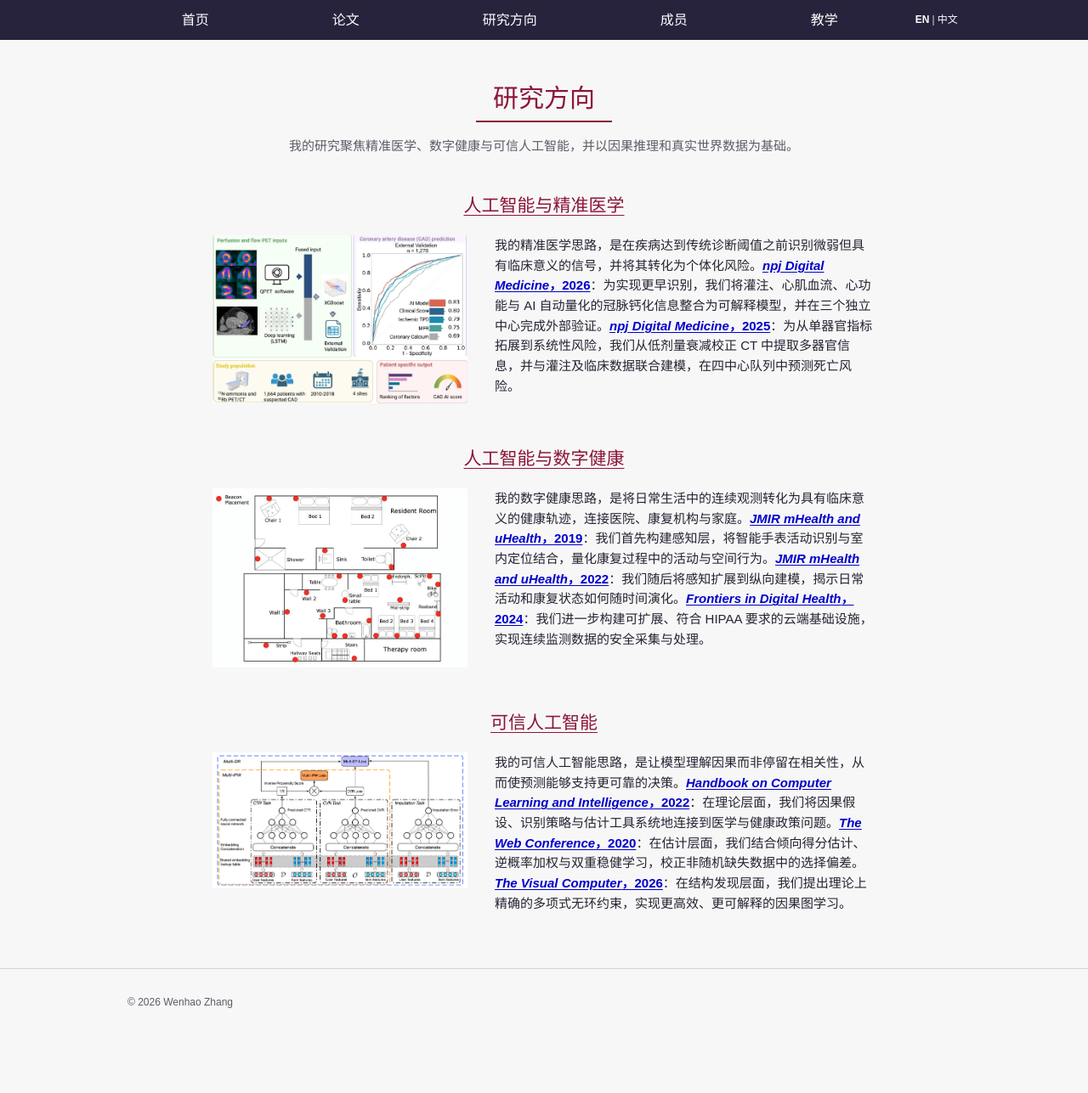
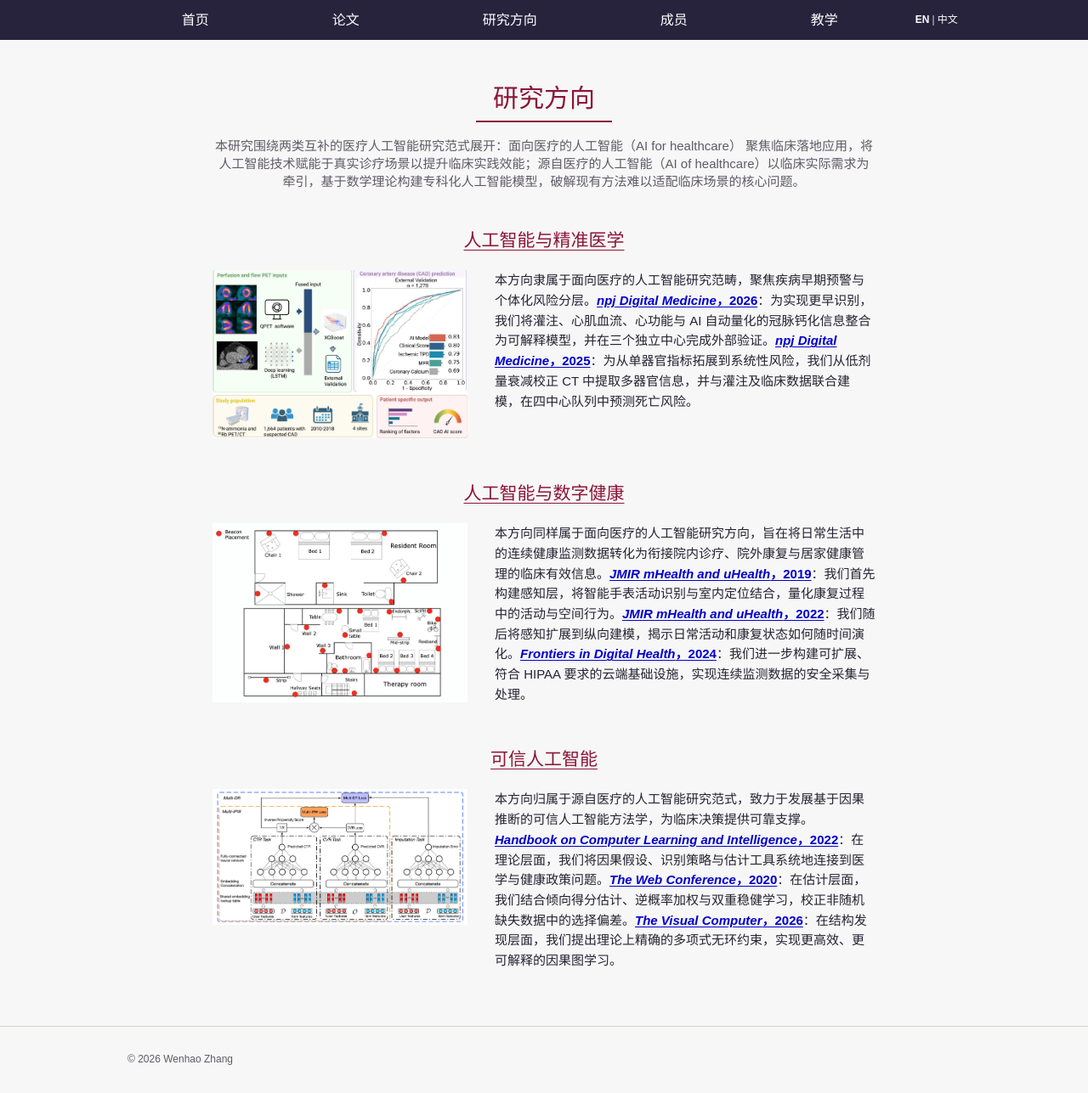
Before and after one commit to wenhaoz-fengcai/homepage, a Jekyll site: the page built from zh/research.md, in a window 1280 px wide. Shown: the whole page at 85% size. Built offline with Jekyll 4.4.1, drawn with Linux system fonts in a browser that asks for light colours; before the commit the page ends 1219 px from its top, so only the background shows below that.

Commit message:
Revise research introduction and narratives

```diff
--- a/zh/research.md
+++ b/zh/research.md
@@ -1,6 +1,6 @@
 ---
 title: "研究方向"
-intro: "我的研究聚焦精准医学、数字健康与可信人工智能，并以因果推理和真实世界数据为基础。"
+intro: "本研究围绕两类互补的医疗人工智能研究范式展开：面向医疗的人工智能（AI for healthcare） 聚焦临床落地应用，将人工智能技术赋能于真实诊疗场景以提升临床实践效能；源自医疗的人工智能（AI of healthcare）以临床实际需求为牵引，基于数学理论构建专科化人工智能模型，破解现有方法难以适配临床场景的核心问题。"
 lang: zh
 permalink: /zh/research/
 lang_alt_url: /research/
@@ -14,7 +14,7 @@ lang_alt_url: /research/
         <img src="{{ '/assets/images/research/predisease-modeling.png' | relative_url }}" alt="融合 PET 与 CT 生物标志物的可解释冠心病人工智能框架" loading="lazy">
       </a>
       <div class="research-area-copy">
-        <p class="research-narrative">我的精准医学思路，是在疾病达到传统诊断阈值之前识别微弱但具有临床意义的信号，并将其转化为个体化风险。<a href="https://www.nature.com/articles/s41746-026-02338-6"><em>npj Digital Medicine</em>，2026</a>：为实现更早识别，我们将灌注、心肌血流、心功能与 AI 自动量化的冠脉钙化信息整合为可解释模型，并在三个独立中心完成外部验证。<a href="https://www.nature.com/articles/s41746-025-01526-0"><em>npj Digital Medicine</em>，2025</a>：为从单器官指标拓展到系统性风险，我们从低剂量衰减校正 CT 中提取多器官信息，并与灌注及临床数据联合建模，在四中心队列中预测死亡风险。</p>
+        <p class="research-narrative">本方向隶属于面向医疗的人工智能研究范畴，聚焦疾病早期预警与个体化风险分层。<a href="https://www.nature.com/articles/s41746-026-02338-6"><em>npj Digital Medicine</em>，2026</a>：为实现更早识别，我们将灌注、心肌血流、心功能与 AI 自动量化的冠脉钙化信息整合为可解释模型，并在三个独立中心完成外部验证。<a href="https://www.nature.com/articles/s41746-025-01526-0"><em>npj Digital Medicine</em>，2025</a>：为从单器官指标拓展到系统性风险，我们从低剂量衰减校正 CT 中提取多器官信息，并与灌注及临床数据联合建模，在四中心队列中预测死亡风险。</p>
       </div>
     </div>
   </section>
@@ -26,7 +26,7 @@ lang_alt_url: /research/
         <img src="{{ '/assets/images/research/remote-health-monitoring.jpg' | relative_url }}" alt="康复机构中用于可穿戴感知与室内定位的信标布局" loading="lazy">
       </a>
       <div class="research-area-copy">
-        <p class="research-narrative">我的数字健康思路，是将日常生活中的连续观测转化为具有临床意义的健康轨迹，连接医院、康复机构与家庭。<a href="https://mhealth.jmir.org/2019/7/e14090/"><em>JMIR mHealth and uHealth</em>，2019</a>：我们首先构建感知层，将智能手表活动识别与室内定位结合，量化康复过程中的活动与空间行为。<a href="https://mhealth.jmir.org/2022/5/e23887/"><em>JMIR mHealth and uHealth</em>，2022</a>：我们随后将感知扩展到纵向建模，揭示日常活动和康复状态如何随时间演化。<a href="https://www.frontiersin.org/journals/digital-health/articles/10.3389/fdgth.2024.1399461/full"><em>Frontiers in Digital Health</em>，2024</a>：我们进一步构建可扩展、符合 HIPAA 要求的云端基础设施，实现连续监测数据的安全采集与处理。</p>
+        <p class="research-narrative">本方向同样属于面向医疗的人工智能研究方向，旨在将日常生活中的连续健康监测数据转化为衔接院内诊疗、院外康复与居家健康管理的临床有效信息。<a href="https://mhealth.jmir.org/2019/7/e14090/"><em>JMIR mHealth and uHealth</em>，2019</a>：我们首先构建感知层，将智能手表活动识别与室内定位结合，量化康复过程中的活动与空间行为。<a href="https://mhealth.jmir.org/2022/5/e23887/"><em>JMIR mHealth and uHealth</em>，2022</a>：我们随后将感知扩展到纵向建模，揭示日常活动和康复状态如何随时间演化。<a href="https://www.frontiersin.org/journals/digital-health/articles/10.3389/fdgth.2024.1399461/full"><em>Frontiers in Digital Health</em>，2024</a>：我们进一步构建可扩展、符合 HIPAA 要求的云端基础设施，实现连续监测数据的安全采集与处理。</p>
       </div>
     </div>
   </section>
@@ -38,7 +38,7 @@ lang_alt_url: /research/
         <img src="{{ '/assets/images/research/causal-inference.png' | relative_url }}" alt="用于点击后转化率估计去偏的因果多任务学习框架" loading="lazy">
       </a>
       <div class="research-area-copy">
-        <p class="research-narrative">我的可信人工智能思路，是让模型理解因果而非停留在相关性，从而使预测能够支持更可靠的决策。<a href="https://www.worldscientific.com/doi/abs/10.1142/9789811247323_0006"><em>Handbook on Computer Learning and Intelligence</em>，2022</a>：在理论层面，我们将因果假设、识别策略与估计工具系统地连接到医学与健康政策问题。<a href="https://dl.acm.org/doi/pdf/10.1145/3366423.3380037"><em>The Web Conference</em>，2020</a>：在估计层面，我们结合倾向得分估计、逆概率加权与双重稳健学习，校正非随机缺失数据中的选择偏差。<a href="https://link.springer.com/article/10.1007/s00371-026-04584-x"><em>The Visual Computer</em>，2026</a>：在结构发现层面，我们提出理论上精确的多项式无环约束，实现更高效、更可解释的因果图学习。</p>
+        <p class="research-narrative">本方向归属于源自医疗的人工智能研究范式，致力于发展基于因果推断的可信人工智能方法学，为临床决策提供可靠支撑。<a href="https://www.worldscientific.com/doi/abs/10.1142/9789811247323_0006"><em>Handbook on Computer Learning and Intelligence</em>，2022</a>：在理论层面，我们将因果假设、识别策略与估计工具系统地连接到医学与健康政策问题。<a href="https://dl.acm.org/doi/pdf/10.1145/3366423.3380037"><em>The Web Conference</em>，2020</a>：在估计层面，我们结合倾向得分估计、逆概率加权与双重稳健学习，校正非随机缺失数据中的选择偏差。<a href="https://link.springer.com/article/10.1007/s00371-026-04584-x"><em>The Visual Computer</em>，2026</a>：在结构发现层面，我们提出理论上精确的多项式无环约束，实现更高效、更可解释的因果图学习。</p>
       </div>
     </div>
   </section>
```
